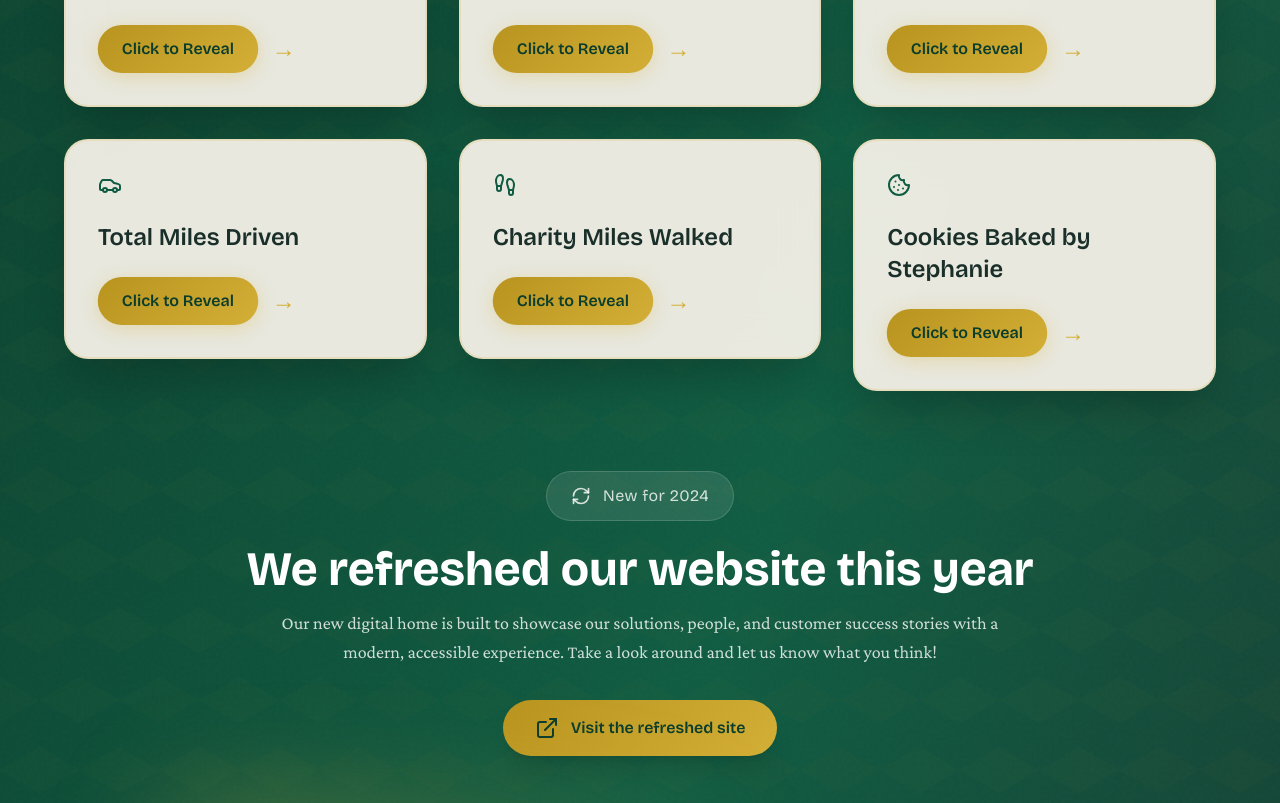
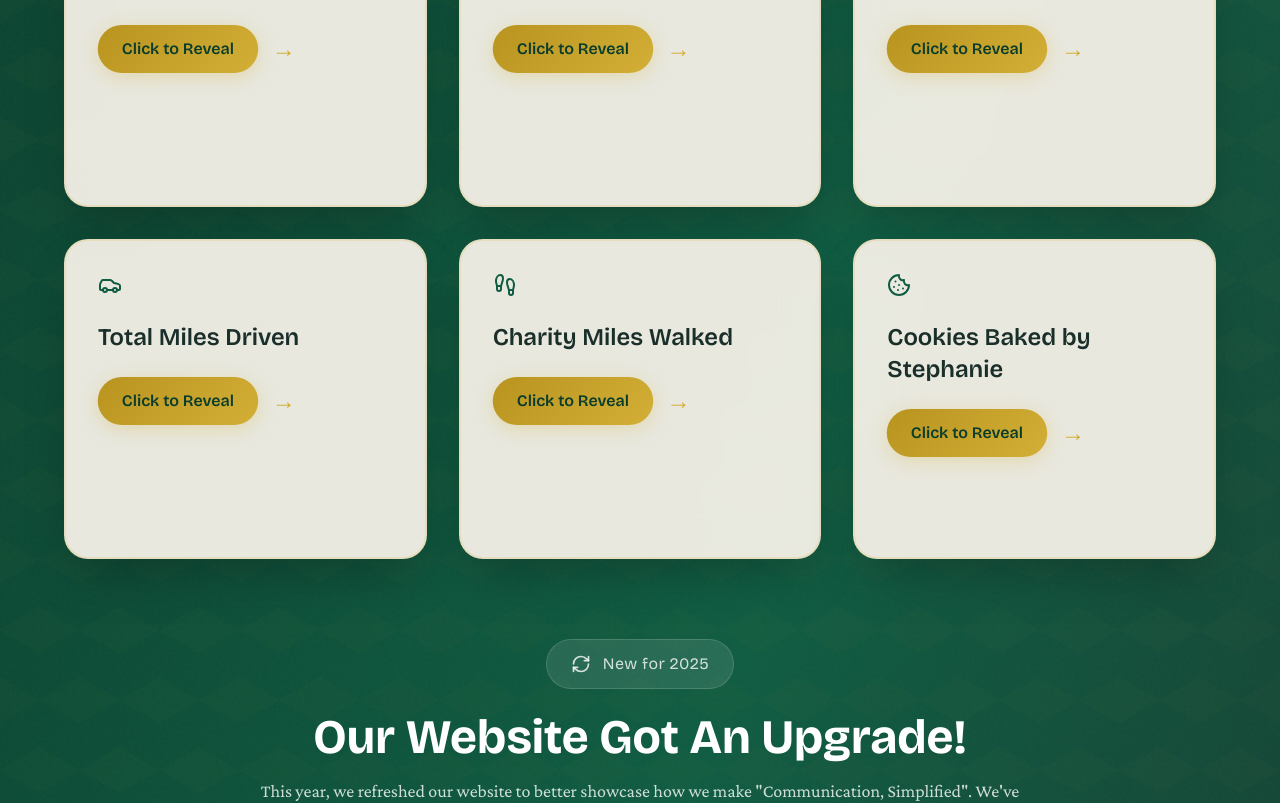
Before and after one commit to bcardea/vicom-celebrate-24, a React (Vite) app: page / in a window 1280 px wide. Shown: the part 840-1643 px from the top of the page. Built offline with nearby package versions, Linux system fonts and the light colour scheme.

Commit message:
Update stats and refresh showcase content

```diff
--- a/src/App.tsx
+++ b/src/App.tsx
@@ -11,8 +11,8 @@ function App() {
     { title: 'Projects Completed', value: 502, icon: <Briefcase />, delay: 0.3 },
     { title: 'Tickets Served', value: 44173, icon: <Ticket />, delay: 0.5 },
     { title: 'Hours Worked', value: 135659, icon: <Clock />, delay: 0.7 },
-    { title: 'Total Miles Driven', value: 358403, icon: <Car />, delay: 0.9 },
-    { title: 'Charity Miles Walked', value: 23524, icon: <Footprints />, delay: 1.1 },
+    { title: 'Total Miles Driven', value: 456678, icon: <Car />, delay: 0.9 },
+    { title: 'Charity Miles Walked', value: 22710, icon: <Footprints />, delay: 1.1 },
     { title: 'Cookies Baked by Stephanie', value: 4160, icon: <Cookie />, delay: 1.3, suffix: '+' },
   ];
 
@@ -46,7 +46,7 @@ function App() {
 
         {/* Stats Grid */}
         <div className="px-4 mb-20">
-          <div className="grid grid-cols-1 md:grid-cols-3 gap-8 max-w-6xl mx-auto">
+          <div className="grid grid-cols-1 md:grid-cols-3 gap-8 max-w-6xl mx-auto items-stretch">
             {stats.map((stat, index) => (
               <StatCard key={index} {...stat} />
             ))}
--- a/src/components/StatCard.tsx
+++ b/src/components/StatCard.tsx
@@ -66,11 +66,11 @@ export const StatCard: React.FC<StatCardProps> = ({ title, value, icon, delay, s
         ease: [0.22, 1, 0.36, 1],
       }}
       onClick={handleReveal}
-      className="relative group cursor-pointer perspective-1000"
+      className="relative group cursor-pointer perspective-1000 h-full"
     >
       <div
         ref={cardRef}
-        className="relative overflow-hidden glass-effect p-8 rounded-3xl shadow-2xl hover:shadow-[0_20px_80px_rgba(212,175,55,0.3)] transition-all duration-500 border-2"
+        className="relative h-full min-h-[320px] overflow-hidden glass-effect p-8 rounded-3xl shadow-2xl hover:shadow-[0_20px_80px_rgba(212,175,55,0.3)] transition-all duration-500 border-2 flex flex-col"
         style={{
           borderColor: isRevealed ? 'var(--color-gold)' : 'rgba(212, 175, 55, 0.2)',
           transform: isRevealed ? 'scale(1.02)' : 'scale(1)',
@@ -98,7 +98,7 @@ export const StatCard: React.FC<StatCardProps> = ({ title, value, icon, delay, s
           }}
         />
 
-        <div className="relative z-10">
+        <div className="relative z-10 flex flex-col h-full">
           {/* Icon */}
           <motion.div
             className="text-4xl mb-6"
--- a/src/components/WebsiteRefreshShowcase.tsx
+++ b/src/components/WebsiteRefreshShowcase.tsx
@@ -8,7 +8,7 @@ export const WebsiteRefreshShowcase: React.FC = () => {
       <div className="inline-flex items-center gap-3 px-6 py-3 rounded-full bg-white/10 border border-white/15 text-white/80 mb-6">
         <RefreshCw className="w-5 h-5" />
         <span className="tracking-wide" style={{ fontFamily: 'var(--font-display)' }}>
-          New for 2024
+          New for 2025
         </span>
       </div>
 
@@ -16,12 +16,12 @@ export const WebsiteRefreshShowcase: React.FC = () => {
         className="text-4xl md:text-5xl font-bold text-white mb-4"
         style={{ fontFamily: 'var(--font-display)' }}
       >
-        We refreshed our website this year
+        Our Website Got An Upgrade!
       </h2>
 
       <p className="text-lg text-white/80 max-w-3xl mx-auto mb-8 leading-relaxed">
-        Our new digital home is built to showcase our solutions, people, and customer success stories with
-        a modern, accessible experience. Take a look around and let us know what you think!
+        This year, we refreshed our website to better showcase how we make "Communication, Simplified". We've introduced
+        new interactive tools, customer stories and more! Take a look and let us know what you think!
       </p>
 
       <motion.a
```
